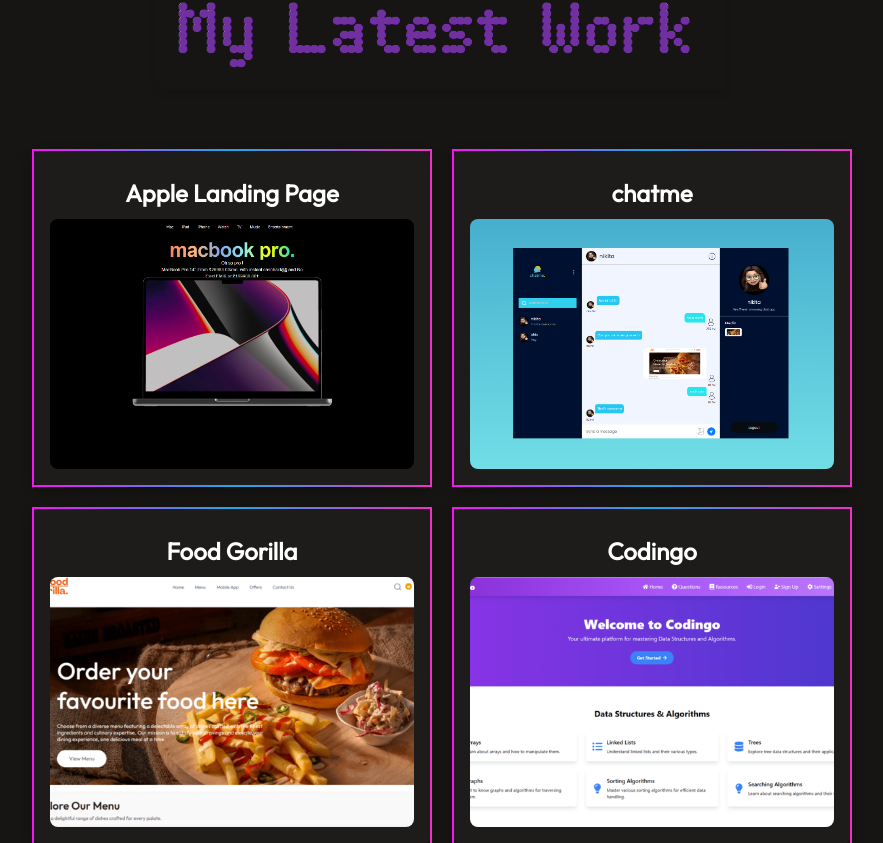
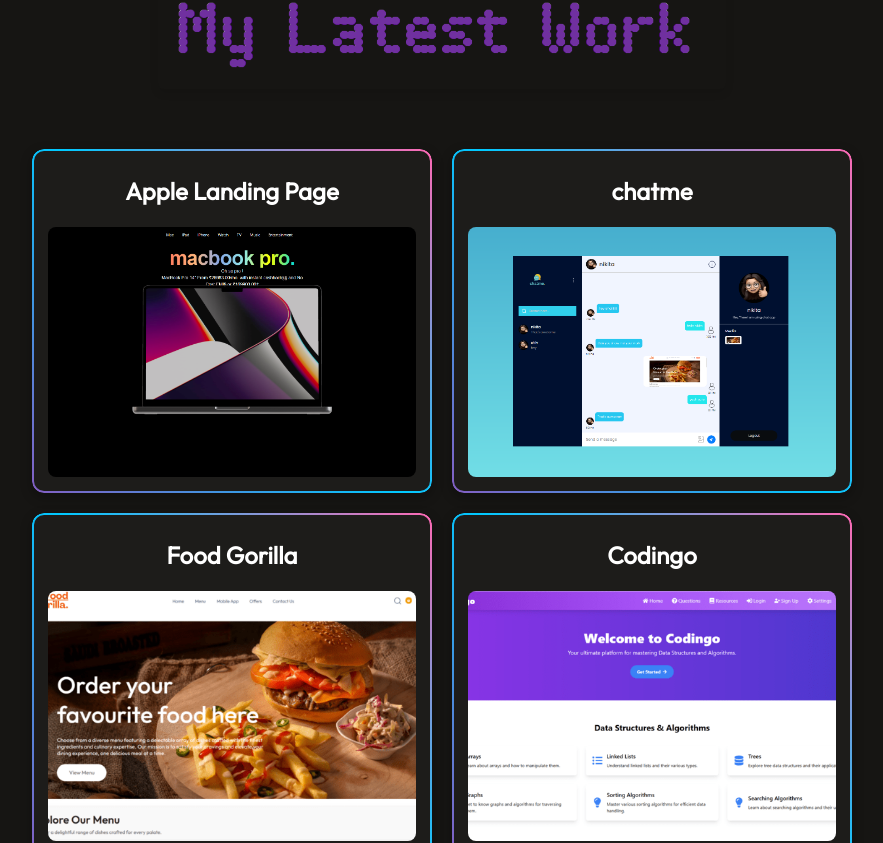
Before and after one commit to ShivamShashank11/portfolio, a React (Vite) app: page / in a window 1280 px wide. Shown: the part 3894-4737 px from the top of the page, without its empty margins (198-1081 px from the left). Built offline with nearby package versions, Linux system fonts and the light colour scheme.

Commit message:
my latest work problem fix

```diff
--- a/src/Components/MyWork/MyWork.css
+++ b/src/Components/MyWork/MyWork.css
@@ -31,6 +31,7 @@
 }
 
 .work-item {
+  position: relative; /* needed for ::before */
   background-color: rgba(255, 255, 255, 0.03);
   border-radius: 12px; /* Slightly curved */
   overflow: hidden;
@@ -38,15 +39,42 @@
   max-width: 400px;
   padding: 1rem;
   box-shadow: 0 4px 12px rgba(0, 0, 0, 0.3);
-  border: 2px solid transparent;
-  border-image: linear-gradient(to right, rgb(247, 20, 247), rgb(34, 167, 230), rgb(240, 48, 198)) 1;
+  border: none; /* remove old border */
   transition: transform 0.3s ease, box-shadow 0.3s ease;
+  cursor: pointer;
+  z-index: 0; /* base layer */
+  display: flex;
+  flex-direction: column;
+  justify-content: center;
+  gap: 10px;
+}
+
+/* Gradient border effect */
+.work-item::before {
+  content: "";
+  position: absolute;
+  top: 0;
+  left: 0;
+  right: 0;
+  bottom: 0;
+  border-radius: 12px;
+  padding: 2px; /* Border thickness */
+  background: linear-gradient(45deg, #845EC2, #00C9FF, #FF69B4);
+  -webkit-mask:
+    linear-gradient(#000 0 0) content-box,
+    linear-gradient(#000 0 0);
+  -webkit-mask-composite: destination-out;
+  mask-composite: exclude;
+  pointer-events: none;
+  z-index: -1; /* behind the content */
 }
 
 .work-item:hover {
   transform: scale(1.05);
   box-shadow: 0 8px 20px rgba(0, 0, 0, 0.4);
   border-radius: 14px; /* Slight increase on hover */
+  background-color: rgba(255, 255, 255, 0.05);
+  z-index: 1; /* bring above on hover */
 }
 
 .work-item h2 {
```
